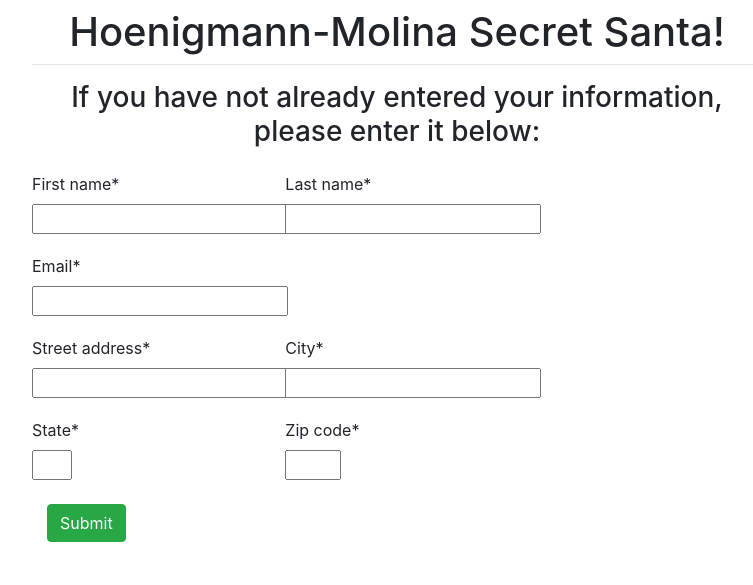
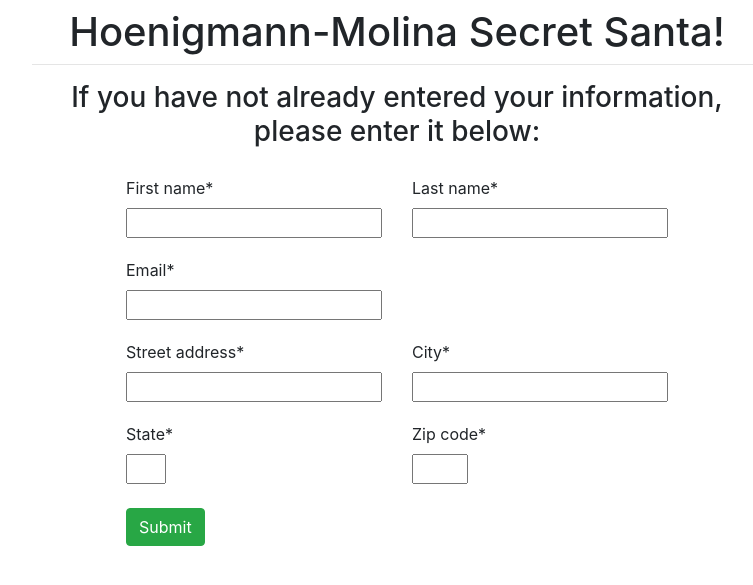
Before and after one commit to JAHoenigmann/SecretSanta, a Django app: page / in a window 1280 px wide. Shown: the top 585 px of the page, without its empty margins (243-996 px from the left). Run offline with Django 3.2, Linux system fonts and the light colour scheme; some libraries are stand-ins or nearby versions.

Commit message:
wip styling. updated dupe entry check to deal with capitalization errors

```diff
--- a/secretsanta/api/templates/api/base.html
+++ b/secretsanta/api/templates/api/base.html
@@ -12,10 +12,12 @@
         <div class="col-8">
           <h1 class="mt-2" align="center">Hoenigmann-Molina Secret Santa!</h1>
           <hr class="mt-0">
-          {% block test %}
+          {% block message %}
           {% endblock %}
-          {% block content %}
-          {% endblock %}
+          <div class="row justify-content-center">
+            {% block content %}
+            {% endblock %}
+          </div>
         </div>
       </div>
     </div>
--- a/secretsanta/api/templates/api/gift_recipient_duplicate.html
+++ b/secretsanta/api/templates/api/gift_recipient_duplicate.html
@@ -1,6 +1,6 @@
 {% extends "api/gift_recipient_entry.html" %}
 
-{% block test %}
+{% block message %}
 <div class="row mx-0">
   <div class="col-lg-10">
     <h3>Your information was already saved in the database!</h3>
--- a/secretsanta/api/templates/api/gift_recipient_entered.html
+++ b/secretsanta/api/templates/api/gift_recipient_entered.html
@@ -1,5 +1,5 @@
 {% extends "api/gift_recipient_entry.html" %}
 
-{% block test %}
+{% block message %}
 <h1>Your information has been saved!</h1>
 {% endblock %}
--- a/secretsanta/api/templates/api/gift_recipient_entry.html
+++ b/secretsanta/api/templates/api/gift_recipient_entry.html
@@ -3,7 +3,7 @@
 
 {% load crispy_forms_tags %}
 
-{% block test %}
+{% block message %}
 <h3 align="center">If you have not already entered your information, please enter it below:</h3>
 {% endblock %}
 
@@ -11,60 +11,39 @@
   <form method="post">
     {% csrf_token %}
     <div class="row my-1">
-      <div class="col-lg-4 pt-3">
+      <div class="col-lg-6 pt-3">
         {{ form.first_name|as_crispy_field }}
       </div>
-      <div class="col-lg-4 pt-3">
+      <div class="col-lg-6 pt-3">
         {{ form.last_name|as_crispy_field }}
       </div>
     </div>
     <div class="row my-1">
-      <div class="col-lg-4 pt-3">
+      <div class="col-lg-6 pt-3">
         {{ form.email|as_crispy_field }}
       </div>
     </div>
 
     <div class="row my-1">
-      <div class="col-lg-4 pt-3">
+      <div class="col-lg-6 pt-3">
       {{ form.street_address|as_crispy_field }}
       </div>
-      <div class="col-lg-4 pt-3">
+      <div class="col-lg-6 pt-3">
       {{ form.city|as_crispy_field }}
       </div>
     </div>
 
     <div class="row my-1">
-      <div class="col-lg-4 pt-3">
+      <div class="col-lg-6 pt-3">
       {{ form.state|as_crispy_field }}
       </div>
-      <div class="col-lg-4 pt-3">
+      <div class="col-lg-6 pt-3">
       {{ form.zip_code|as_crispy_field }}
       </div>
     </div>
-    <!-- <div class="row mx-0 my-1">
-      <div class="col-lg-6">
-      {{ form.street_address|as_crispy_field }}
-      </div>
-    </div>
-    <div class="row mx-0 my-1">
-      <div class="col-lg-6">
-      {{ form.city|as_crispy_field }}
-      </div>
-    </div>
-    <div class="row mx-0 my-1">
-      <div class="col-lg-6">
-      {{ form.state|as_crispy_field }}
-      </div>
-    </div>
-    <div class="row mx-0 my-1">
-      <div class="col-lg-6">
-      {{ form.zip_code|as_crispy_field }}
-      </div>
-    </div> -->
+
     <div class="row mx-0 my-1 pt-3">
-      <div class="col-lg-6">
-        <button type="submit" class="btn btn-success row mx-0 my-1">Submit</button>
-      </div>
+      <button type="submit" class="btn btn-success row mx-0 my-1">Submit</button>
     </div>
   </form>
 {% endblock %}
--- a/secretsanta/api/views.py
+++ b/secretsanta/api/views.py
@@ -24,7 +24,7 @@ def GiftRecipientEntry(request):
                 cleaned_form = form.cleaned_data
                 if cleaned_form is not None:
                     try:
-                        new_recipient = GiftRecipient.objects.get(first_name=cleaned_form['first_name'], last_name=cleaned_form['last_name'])
+                        new_recipient = GiftRecipient.objects.get(first_name=cleaned_form['first_name'].lower().strip(), last_name=cleaned_form['last_name'].lower().strip())
                         form = GiftRecipientForm()
                         return render(request, 'api/gift_recipient_duplicate.html', {'form' : form})
                     except GiftRecipient.DoesNotExist:
```
Also changed, not shown: secretsanta/db.sqlite3.
